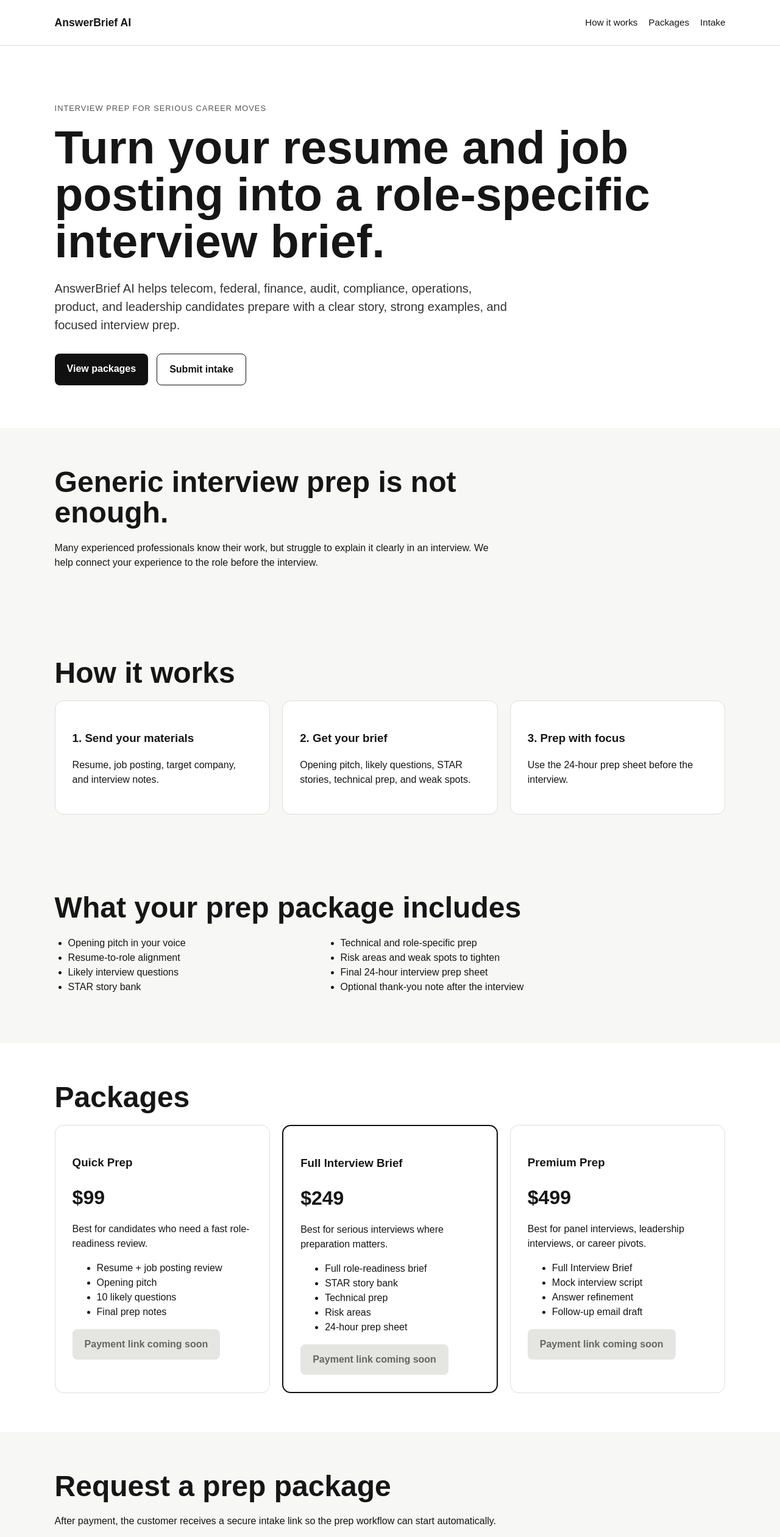
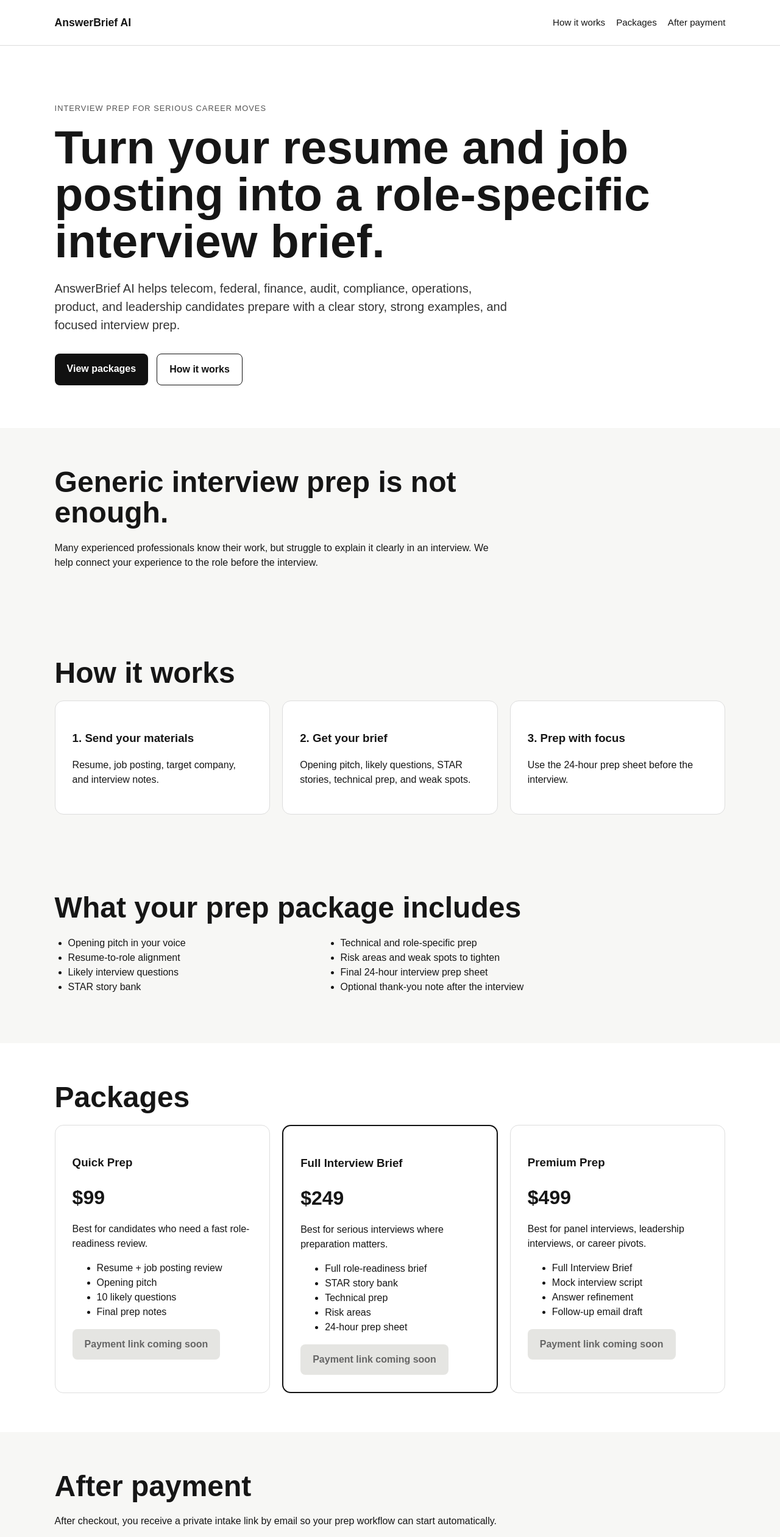
Before and after one commit to boritomas/answerbrief-ai-automation, a Next.js app in the folder answerbrief-ai-automation-starter/: page / in a window 1280 px wide. Shown: the top 2521 px of the page at 61% size. Built offline with nearby package versions, Linux system fonts and the light colour scheme.

Commit message:
Clarify post-payment intake flow

```diff
--- a/answerbrief-ai-automation-starter/app/page.tsx
+++ b/answerbrief-ai-automation-starter/app/page.tsx
@@ -14,7 +14,7 @@ export default function Home() {
         <nav>
           <a href="#how">How it works</a>
           <a href="#packages">Packages</a>
-          <a href="/intake">Intake</a>
+          <a href="#intake">After payment</a>
         </nav>
       </header>
 
@@ -26,7 +26,7 @@ export default function Home() {
         </p>
         <div className="cta-row">
           <a className="button primary" href="#packages">View packages</a>
-          <a className="button secondary" href="/intake">Submit intake</a>
+          <a className="button secondary" href="#how">How it works</a>
         </div>
       </section>
 
@@ -88,9 +88,8 @@ export default function Home() {
       </section>
 
       <section id="intake">
-        <h2>Request a prep package</h2>
-        <p>After payment, the customer receives a secure intake link so the prep workflow can start automatically.</p>
-        <a className="button secondary" href="/intake">Open intake form</a>
+        <h2>After payment</h2>
+        <p>After checkout, you receive a private intake link by email so your prep workflow can start automatically.</p>
         <p className="fine-print">Do not upload confidential employer documents unless you have permission to use them.</p>
       </section>
 
```
Also changed, not shown: 1 other file (tests, documents, lock files or other folders).
